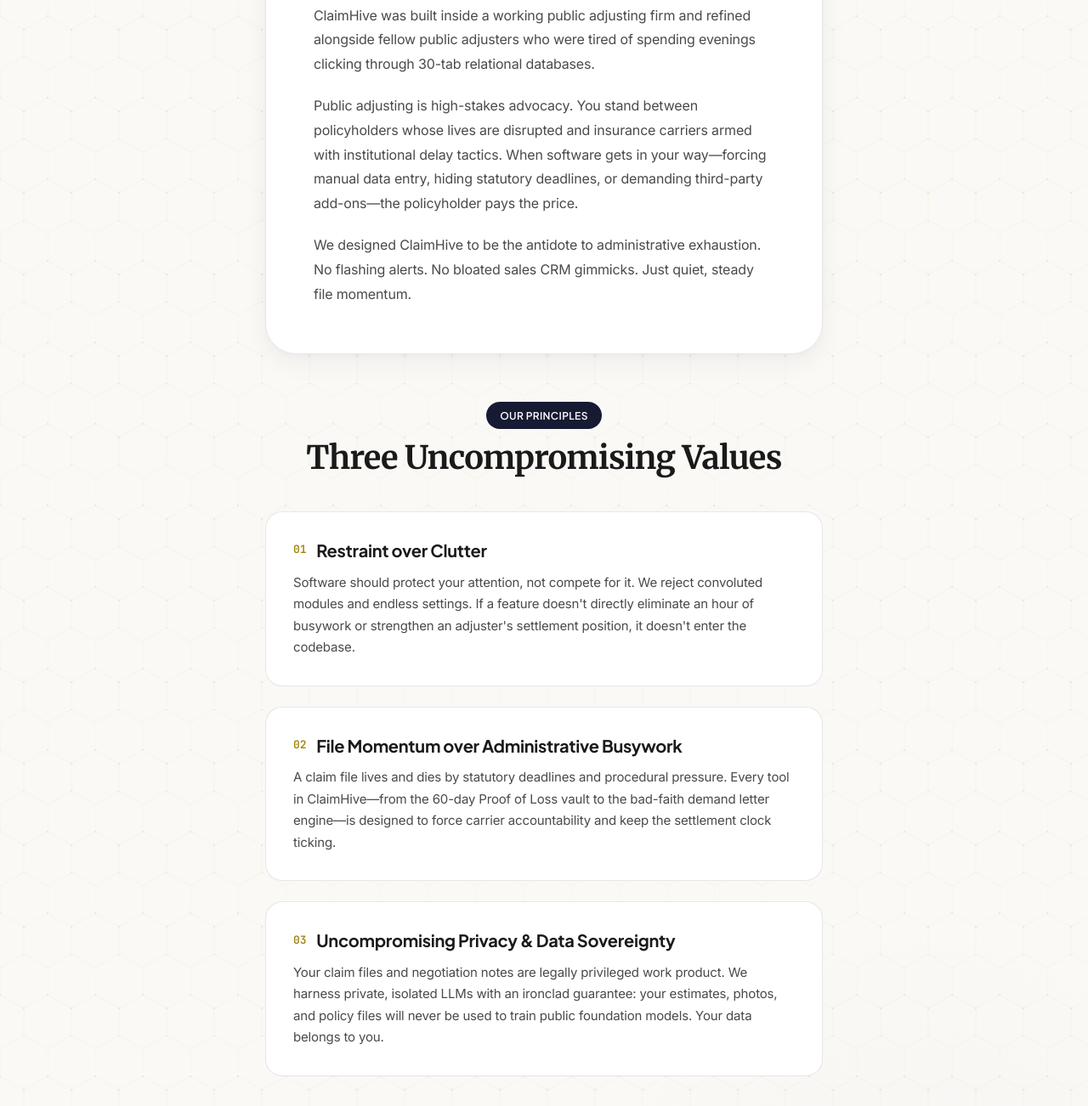
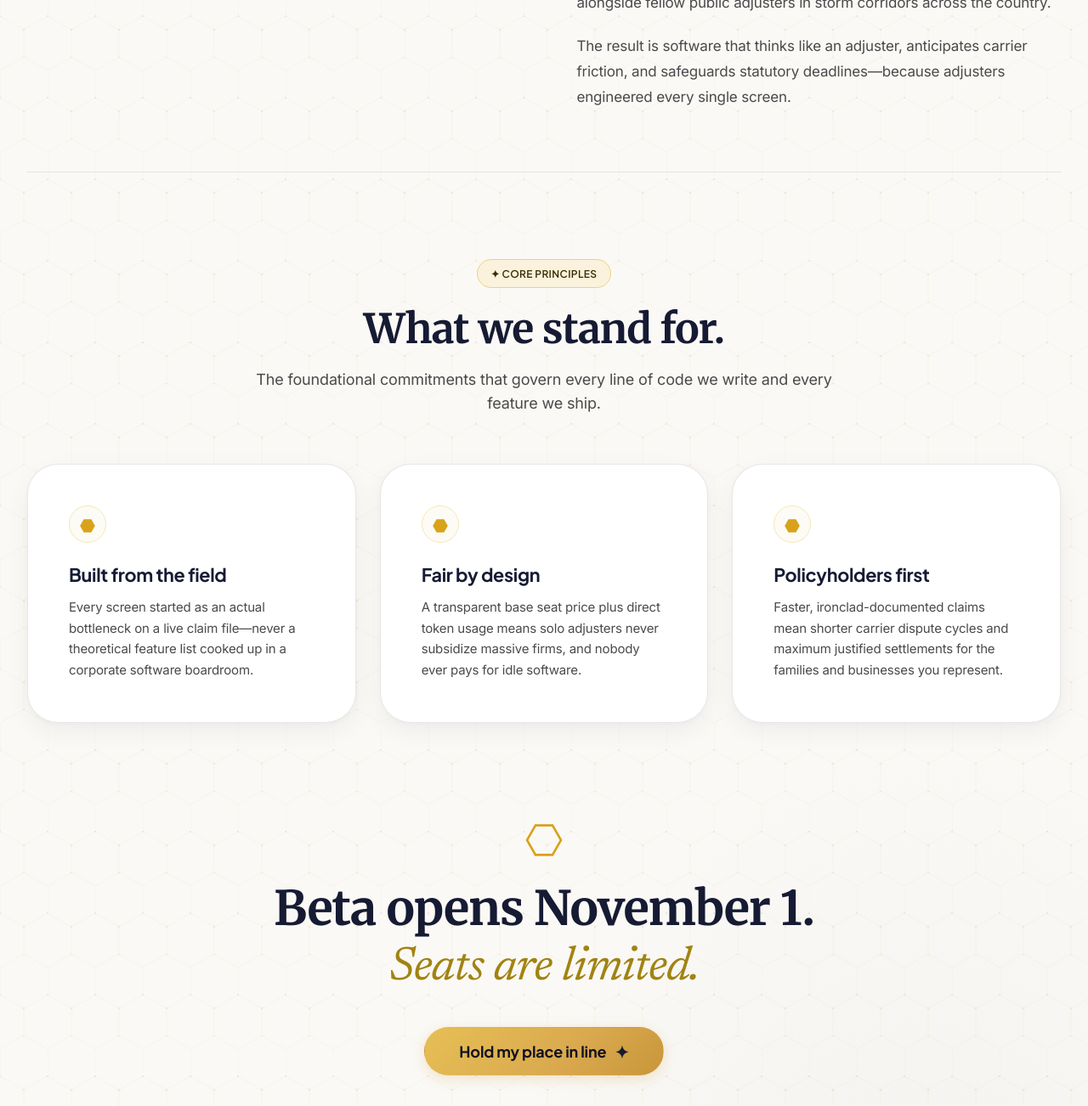
Before and after one commit to joshuaread/claimhive, a plain HTML site: page about.html in a window 1280 px wide. Shown: the part 797-2099 px from the top of the page at 85% size. Drawn offline with Linux system fonts and the light colour scheme.

Commit message:
Refactor about.html to match new copy and strict design system standards

```diff
--- a/about.html
+++ b/about.html
@@ -6,10 +6,10 @@
   <title>About Us — ClaimHive</title>
   <meta name="description" content="Built by public adjusters. For public adjusters. Refined alongside fellow adjusters to silence administrative drag and move claim files with quiet momentum.">
 
-  <!-- Typography -->
+    <!-- Typography -->
   <link rel="preconnect" href="https://fonts.googleapis.com">
   <link rel="preconnect" href="https://fonts.gstatic.com" crossorigin>
-  <link href="https://fonts.googleapis.com/css2?family=Inter:wght@300;400;500;600;700&family=JetBrains+Mono:wght@400;500;600&family=Merriweather:ital,wght@0,300;0,400;0,700;0,900;1,300;1,400;1,700&family=Plus+Jakarta+Sans:wght@500;600;700;800&display=swap" rel="stylesheet">
+  <link href="https://fonts.googleapis.com/css2?family=Inter:wght@300;400;500;600;700&family=JetBrains+Mono:wght@400;500;600&family=Merriweather:ital,wght@0,300;0,400;0,700;0,900;1,300;1,400;1,700&family=Newsreader:ital,opsz,wght@0,6..72,400;0,6..72,500;0,6..72,600;1,6..72,400;1,6..72,500&family=Plus+Jakarta+Sans:wght@500;600;700;800&display=swap" rel="stylesheet">
 
   <!-- Core Stylesheets -->
   <link rel="stylesheet" href="css/tokens.css">
@@ -70,108 +70,124 @@
   </div>
 
   <!-- HERO SECTION -->
-  <section class="hero-spacious" style="padding-bottom: clamp(2rem, 5vw, 4rem); text-align: center;">
+  <section class="hero-spacious" style="padding-bottom: clamp(2.5rem, 5vw, 4.5rem); text-align: center;">
     <div class="container container-narrow">
-      <span class="badge badge-gold" style="margin-bottom: 1.25rem;">
-        ✦ WHO WE ARE
-      </span>
-      <h1 class="page-hero-title" style="font-size: clamp(2.25rem, 4.5vw, 3.5rem); color: var(--hive-ink); margin-bottom: 1.25rem;">
+      <div style="margin-bottom: 1.25rem;">
+        <span class="badge badge-gold">✦ ABOUT CLAIMHIVE</span>
+      </div>
+      <h1 class="page-hero-title" style="font-size: clamp(2.25rem, 4.5vw, 3.75rem); line-height: 1.15; color: var(--hive-ink); margin-bottom: 1.25rem; letter-spacing: -0.025em;">
         Built by public adjusters.<br>
-        <span style="color: var(--hive-gold-deep); font-weight: 400; font-style: italic;">For public adjusters.</span>
+        <span class="font-editorial-italic" style="color: var(--hive-gold-deep); font-weight: 400;">For public adjusters.</span>
       </h1>
-      <p class="page-hero-subtitle" style="font-size: clamp(1rem, 2vw, 1.1875rem); color: var(--hive-text-secondary); max-width: 640px; margin: 0 auto 2.5rem; line-height: 1.65;">
-        ClaimHive was born out of frustration with legacy enterprise software that treats property insurance claims like generic sales funnels.
+      <p class="page-hero-subtitle" style="font-size: clamp(1.0625rem, 2vw, 1.25rem); color: var(--hive-text-secondary); max-width: 640px; margin: 0 auto 2.5rem; line-height: 1.65;">
+        ClaimHive was designed in the field, not in a boardroom—with input from working public adjusters who know what a claim really takes.
       </p>
     </div>
   </section>
 
-  <!-- BRIEF ORIGIN STORY -->
+  <!-- ORIGIN / WHERE IT CAME FROM SECTION -->
   <section class="section-spacious" style="padding-top: 0;">
-    <div class="container container-reading">
-      <div style="background: #FFFFFF; border: 1px solid var(--hive-border-subtle); border-radius: var(--hive-radius-2xl); padding: clamp(2rem, 5vw, 3.5rem); box-shadow: var(--hive-shadow-card); margin-bottom: 3.5rem;">
-        <span style="font-family: var(--hive-font-display); font-size: 0.75rem; font-weight: 700; color: var(--hive-gold-deep); text-transform: uppercase; letter-spacing: 0.06em; display: block; margin-bottom: 0.75rem;">
-          THE ORIGIN
-        </span>
-        <h2 style="font-size: clamp(1.625rem, 3vw, 2.25rem); color: var(--hive-ink); margin-bottom: 1.25rem;">
-          Quiet momentum in a noisy industry.
-        </h2>
-        <div style="font-size: 1rem; color: var(--hive-text-secondary); line-height: 1.8; display: flex; flex-direction: column; gap: 1.25rem;">
-          <p>
-            ClaimHive was built inside a working public adjusting firm and refined alongside fellow public adjusters who were tired of spending evenings clicking through 30-tab relational databases.
+    <div class="container container-wide">
+      <div style="display: grid; grid-template-columns: repeat(auto-fit, minmax(320px, 1fr)); gap: clamp(2.5rem, 6vw, 5rem); align-items: start; padding-bottom: 4.5rem; border-bottom: 1px solid var(--hive-border-subtle);">
+        <div>
+          <span style="font-family: var(--hive-font-display); font-size: 0.75rem; font-weight: 700; color: var(--hive-gold-deep); text-transform: uppercase; letter-spacing: 0.08em; display: block; margin-bottom: 0.75rem;">
+            WHERE IT CAME FROM
+          </span>
+          <h2 style="font-family: var(--hive-font-heading); font-size: clamp(2rem, 3.75vw, 2.75rem); font-weight: 700; color: var(--hive-navy-900); line-height: 1.2; letter-spacing: -0.02em; margin-bottom: 1rem;">
+            Built inside a working adjusting firm.
+          </h2>
+        </div>
+        <div style="display: flex; flex-direction: column; gap: 1.35rem; font-family: var(--hive-font-body); font-size: 1.0625rem; color: var(--hive-text-secondary); line-height: 1.75;">
+          <p style="margin: 0;">
+            ClaimHive grew directly out of Mission Property Loss Consultants—a working public adjusting firm handling catastrophe and large-loss commercial claims across 25 states and Washington, D.C.
           </p>
-          <p>
-            Public adjusting is high-stakes advocacy. You stand between policyholders whose lives are disrupted and insurance carriers armed with institutional delay tactics. When software gets in your way—forcing manual data entry, hiding statutory deadlines, or demanding third-party add-ons—the policyholder pays the price.
+          <p style="margin: 0;">
+            We built the tools we needed to handle more claims without burning out our team—then spent months stress-testing and refining them alongside fellow public adjusters in storm corridors across the country.
           </p>
-          <p>
-            We designed ClaimHive to be the antidote to administrative exhaustion. No flashing alerts. No bloated sales CRM gimmicks. Just quiet, steady file momentum.
+          <p style="margin: 0;">
+            The result is software that thinks like an adjuster, anticipates carrier friction, and safeguards statutory deadlines—because adjusters engineered every single screen.
           </p>
         </div>
       </div>
+    </div>
+  </section>
 
-      <!-- THREE CORE VALUES -->
-      <div style="text-align: center; margin-bottom: 2.5rem;">
-        <span class="badge badge-navy" style="margin-bottom: 0.75rem;">OUR PRINCIPLES</span>
-        <h2 style="font-size: clamp(1.75rem, 3vw, 2.375rem); color: var(--hive-ink); margin-bottom: 0.5rem;">
-          Three Uncompromising Values
+  <!-- WHAT WE STAND FOR (3 CORE PILLARS) -->
+  <section class="section-spacious" style="padding-top: 0;">
+    <div class="container container-wide">
+      <div style="text-align: center; max-width: 720px; margin: 0 auto 3.5rem;">
+        <span class="badge badge-gold" style="margin-bottom: 1.25rem;">✦ CORE PRINCIPLES</span>
+        <h2 style="font-family: var(--hive-font-heading); font-size: clamp(2rem, 4vw, 3rem); font-weight: 700; color: var(--hive-navy-900); line-height: 1.2; letter-spacing: -0.02em; margin-bottom: 1rem;">
+          What we stand for.
         </h2>
+        <p style="font-size: 1.125rem; color: var(--hive-text-secondary); line-height: 1.6; margin: 0;">
+          The foundational commitments that govern every line of code we write and every feature we ship.
+        </p>
       </div>
 
-      <div style="display: flex; flex-direction: column; gap: 1.5rem; margin-bottom: 3.5rem;">
+      <div style="display: grid; grid-template-columns: repeat(auto-fit, minmax(290px, 1fr)); gap: 1.75rem;">
 
-        <!-- Value 1 -->
-        <div style="background: #FFFFFF; border: 1px solid var(--hive-border-subtle); border-radius: var(--hive-radius-lg); padding: 2rem;">
-          <div style="display: flex; align-items: center; gap: 0.75rem; margin-bottom: 0.75rem;">
-            <span style="font-family: var(--hive-font-mono); font-size: 0.8125rem; font-weight: 700; color: var(--hive-gold-deep);">01</span>
-            <h3 style="font-size: 1.25rem; color: var(--hive-ink);">Restraint over Clutter</h3>
+        <!-- Pillar 1 -->
+        <div style="padding: clamp(2.25rem, 4vw, 3rem); border-radius: var(--hive-radius-2xl); background: #FFFFFF; border: 1.5px solid var(--hive-border-subtle); box-shadow: var(--hive-shadow-card); display: flex; flex-direction: column;">
+          <div style="width: 44px; height: 44px; border-radius: 50%; background: var(--hive-gold-50); border: 1px solid var(--hive-gold-200); display: flex; align-items: center; justify-content: center; margin-bottom: 1.5rem;">
+            <svg width="20" height="18" viewBox="0 0 34 30" style="flex-shrink: 0; margin-top: 3px" aria-hidden="true"><path d="M9.5 2 L24.5 2 L32 15 L24.5 28 L9.5 28 L2 15 Z" fill="var(--hive-gold-honey)"></path></svg>
           </div>
-          <p style="font-size: 0.9375rem; color: var(--hive-text-secondary); line-height: 1.7;">
-            Software should protect your attention, not compete for it. We reject convoluted modules and endless settings. If a feature doesn't directly eliminate an hour of busywork or strengthen an adjuster's settlement position, it doesn't enter the codebase.
+          <h3 style="font-family: var(--hive-font-display); font-size: 1.35rem; font-weight: 700; color: var(--hive-navy-900); margin: 0 0 0.75rem; letter-spacing: -0.015em;">
+            Built from the field
+          </h3>
+          <p style="font-family: var(--hive-font-body); font-size: 0.9375rem; color: var(--hive-text-secondary); line-height: 1.65; margin: 0;">
+            Every screen started as an actual bottleneck on a live claim file—never a theoretical feature list cooked up in a corporate software boardroom.
           </p>
         </div>
 
-        <!-- Value 2 -->
-        <div style="background: #FFFFFF; border: 1px solid var(--hive-border-subtle); border-radius: var(--hive-radius-lg); padding: 2rem;">
-          <div style="display: flex; align-items: center; gap: 0.75rem; margin-bottom: 0.75rem;">
-            <span style="font-family: var(--hive-font-mono); font-size: 0.8125rem; font-weight: 700; color: var(--hive-gold-deep);">02</span>
-            <h3 style="font-size: 1.25rem; color: var(--hive-ink);">File Momentum over Administrative Busywork</h3>
+        <!-- Pillar 2 -->
+        <div style="padding: clamp(2.25rem, 4vw, 3rem); border-radius: var(--hive-radius-2xl); background: #FFFFFF; border: 1.5px solid var(--hive-border-subtle); box-shadow: var(--hive-shadow-card); display: flex; flex-direction: column;">
+          <div style="width: 44px; height: 44px; border-radius: 50%; background: var(--hive-gold-50); border: 1px solid var(--hive-gold-200); display: flex; align-items: center; justify-content: center; margin-bottom: 1.5rem;">
+            <svg width="20" height="18" viewBox="0 0 34 30" style="flex-shrink: 0; margin-top: 3px" aria-hidden="true"><path d="M9.5 2 L24.5 2 L32 15 L24.5 28 L9.5 28 L2 15 Z" fill="var(--hive-gold-honey)"></path></svg>
           </div>
-          <p style="font-size: 0.9375rem; color: var(--hive-text-secondary); line-height: 1.7;">
-            A claim file lives and dies by statutory deadlines and procedural pressure. Every tool in ClaimHive—from the 60-day Proof of Loss vault to the bad-faith demand letter engine—is designed to force carrier accountability and keep the settlement clock ticking.
+          <h3 style="font-family: var(--hive-font-display); font-size: 1.35rem; font-weight: 700; color: var(--hive-navy-900); margin: 0 0 0.75rem; letter-spacing: -0.015em;">
+            Fair by design
+          </h3>
+          <p style="font-family: var(--hive-font-body); font-size: 0.9375rem; color: var(--hive-text-secondary); line-height: 1.65; margin: 0;">
+            A transparent base seat price plus direct token usage means solo adjusters never subsidize massive firms, and nobody ever pays for idle software.
           </p>
         </div>
 
-        <!-- Value 3 -->
-        <div style="background: #FFFFFF; border: 1px solid var(--hive-border-subtle); border-radius: var(--hive-radius-lg); padding: 2rem;">
-          <div style="display: flex; align-items: center; gap: 0.75rem; margin-bottom: 0.75rem;">
-            <span style="font-family: var(--hive-font-mono); font-size: 0.8125rem; font-weight: 700; color: var(--hive-gold-deep);">03</span>
-            <h3 style="font-size: 1.25rem; color: var(--hive-ink);">Uncompromising Privacy &amp; Data Sovereignty</h3>
+        <!-- Pillar 3 -->
+        <div style="padding: clamp(2.25rem, 4vw, 3rem); border-radius: var(--hive-radius-2xl); background: #FFFFFF; border: 1.5px solid var(--hive-border-subtle); box-shadow: var(--hive-shadow-card); display: flex; flex-direction: column;">
+          <div style="width: 44px; height: 44px; border-radius: 50%; background: var(--hive-gold-50); border: 1px solid var(--hive-gold-200); display: flex; align-items: center; justify-content: center; margin-bottom: 1.5rem;">
+            <svg width="20" height="18" viewBox="0 0 34 30" style="flex-shrink: 0; margin-top: 3px" aria-hidden="true"><path d="M9.5 2 L24.5 2 L32 15 L24.5 28 L9.5 28 L2 15 Z" fill="var(--hive-gold-honey)"></path></svg>
           </div>
-          <p style="font-size: 0.9375rem; color: var(--hive-text-secondary); line-height: 1.7;">
-            Your claim files and negotiation notes are legally privileged work product. We harness private, isolated LLMs with an ironclad guarantee: your estimates, photos, and policy files will never be used to train public foundation models. Your data belongs to you.
+          <h3 style="font-family: var(--hive-font-display); font-size: 1.35rem; font-weight: 700; color: var(--hive-navy-900); margin: 0 0 0.75rem; letter-spacing: -0.015em;">
+            Policyholders first
+          </h3>
+          <p style="font-family: var(--hive-font-body); font-size: 0.9375rem; color: var(--hive-text-secondary); line-height: 1.65; margin: 0;">
+            Faster, ironclad-documented claims mean shorter carrier dispute cycles and maximum justified settlements for the families and businesses you represent.
           </p>
         </div>
 
       </div>
+    </div>
+  </section>
 
-      <!-- INVITATION ACTION -->
-      <div style="text-align: center; background: var(--hive-canvas-alt); border: 1px solid var(--hive-border-subtle); border-radius: var(--hive-radius-xl); padding: 3rem 2rem;">
-        <h3 style="font-size: 1.75rem; color: var(--hive-ink); margin-bottom: 0.75rem;">
-          Ready to experience the quiet engine?
-        </h3>
-        <p style="font-size: 0.9375rem; color: var(--hive-text-secondary); max-width: 520px; margin: 0 auto 2rem;">
-          Private Alpha is underway. Public Beta opens November 1, 2026. Join the invite queue to reserve your firm's seat before GA on January 1.
-        </p>
+  <!-- FINAL SCARCITY CTA -->
+  <section class="section-spacious" style="text-align: center; padding-top: 1rem;">
+    <div class="container container-reading">
+      <svg width="46" height="40" viewBox="0 0 34 30" fill="none" stroke="var(--hive-gold-honey)" stroke-width="2" aria-hidden="true"><path d="M9.5 2 L24.5 2 L32 15 L24.5 28 L9.5 28 L2 15 Z"></path></svg>
+      <h2 style="font-family: var(--hive-font-heading); font-size: clamp(2.25rem, 4.5vw, 3.5rem); font-weight: 700; line-height: 1.15; color: var(--hive-navy-900); margin: 1.25rem 0 0; letter-spacing: -0.02em;">
+        Beta opens November 1.<br>
+        <span class="font-editorial-italic" style="color: var(--hive-gold-deep); font-weight: 400;">Seats are limited.</span>
+      </h2>
+      <div style="margin-top: 2.25rem;">
         <a href="index.html#waitlist" class="btn btn-lg btn-gold" data-open-modal="beta">
-          <span>Request beta access</span>
+          <span>Hold my place in line</span>
           <span class="hive-star-icon">✦</span>
         </a>
       </div>
-
     </div>
   </section>
 
-  <!-- GLOBAL SITE FOOTER -->
-  <footer class="site-footer">
+<footer class="site-footer">
     <div class="container container-wide">
       <div class="footer-top">
         <div class="footer-brand">
```
